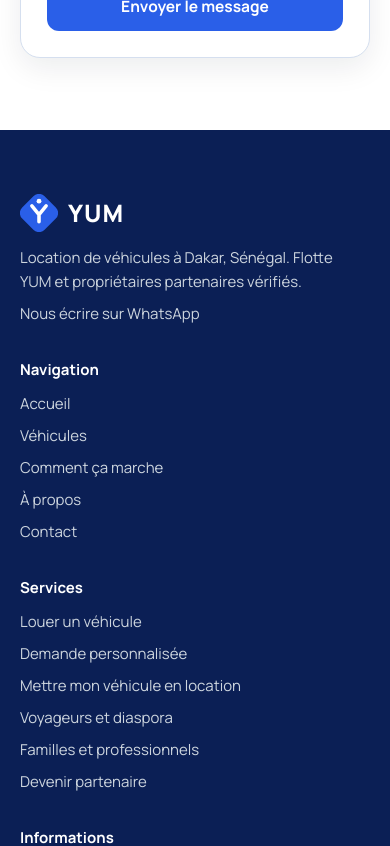
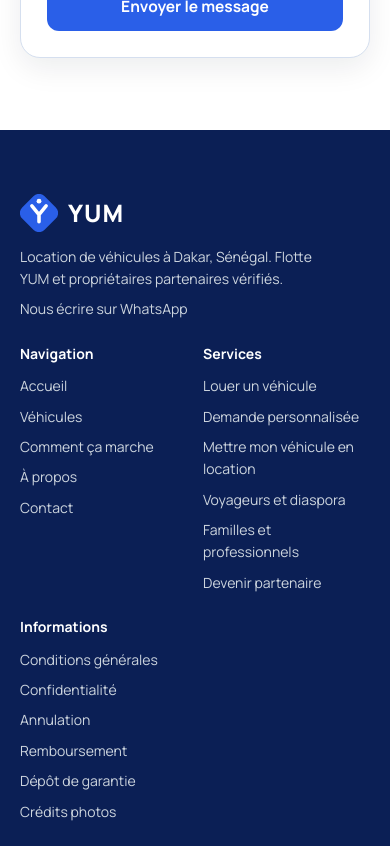
Before and after one commit to mameunivers28-cloud/yum, a Next.js app: page /contact in a window 390 px wide. Shown: the part 1120-1966 px from the top of the page. Built offline with nearby package versions, Linux system fonts and the light colour scheme; no server answers.

Commit message:
Refonte 6 : affichage mobile en colonnes comme sur ordinateur

```diff
--- a/app/Accueil.tsx
+++ b/app/Accueil.tsx
@@ -22,7 +22,7 @@ export default function Accueil({ cars }: { cars: Car[] }) {
   const [cat, setCat] = useState("");
   const [place, setPlace] = useState("Dakar");
   const [msg, setMsg] = useState("");
-  const featured = cars.slice(0, 3);
+  const featured = cars.slice(0, 4);
 
   function search(e: FormEvent<HTMLFormElement>) {
     e.preventDefault();
@@ -85,7 +85,7 @@ export default function Accueil({ cars }: { cars: Car[] }) {
           <button className="btn gold" type="submit">Rechercher</button>
         </form>
         <p className="msg" role="status">{msg}</p>
-        <div className="grid">
+        <div className="grid home-grid">
           {featured.length === 0 && <p>Aucun véhicule pour le moment. Faites une demande personnalisée.</p>}
           {featured.map((c) => <CarCard key={c.id} c={c} />)}
         </div>
--- a/app/globals.css
+++ b/app/globals.css
@@ -328,3 +328,55 @@ footer.site a{transition:color .2s,transform .2s}footer.site a:hover{transform:t
 .duo h3{font-size:22px;color:var(--head);font-weight:800}
 @media(min-width:900px){.why.svc{grid-template-columns:repeat(3,minmax(0,1fr))}}
 .linkbtn.danger{color:#b42318}.adm-sure{margin:8px 0;padding:10px 12px;border:1px solid #f1b5ae;background:#fff4f2;border-radius:10px;font-weight:600}
+
+/* ===== Mobile compact : garde la mise en page de l'ordinateur (colonnes côte à côte) ===== */
+@media(max-width:640px){
+  .intent{grid-template-columns:repeat(2,minmax(0,1fr));gap:10px;margin-top:24px;max-width:none}
+  .icard{padding:14px;gap:6px;border-radius:14px}
+  .icard h2{font-size:16.5px;line-height:1.2}
+  .icard p{font-size:13px;line-height:1.4;margin:0 0 10px}
+  .icard .btn{align-self:stretch;text-align:center;font-size:13px;padding:10px 8px;line-height:1.25}
+  .perso-strip{padding:12px 14px;gap:10px;margin-top:10px}
+  .perso-strip b{font-size:15px}.perso-strip span{font-size:13px}
+  .perso-strip .btn{font-size:13.5px;padding:10px 14px}
+  .hero-in{padding-top:56px;padding-bottom:44px}
+  .hero .lead{font-size:16px}
+  .geo{font-size:12.5px;margin-top:14px}
+  .hyb{grid-template-columns:repeat(3,minmax(0,1fr));gap:8px}
+  .hyb li{padding:10px}.hyb b{font-size:14px}.hyb p{font-size:12.5px;line-height:1.35}
+  .hyb.three{grid-template-columns:repeat(3,minmax(0,1fr))}
+  .grid{grid-template-columns:repeat(2,minmax(0,1fr));gap:12px}
+  .steps.six,.steps.q,.steps.mini{grid-template-columns:repeat(2,minmax(0,1fr));gap:10px}
+  .steps li{padding:12px}.steps li::before{width:30px;height:30px;margin-bottom:8px;font-size:14px}
+  .steps b{font-size:15px}.steps li{font-size:13px;line-height:1.4}
+  .why,.why.svc{grid-template-columns:repeat(2,minmax(0,1fr));gap:10px}
+  .why li{padding:14px}.why h3{font-size:15.5px}.why p{font-size:13px;line-height:1.4}
+  .choix{grid-template-columns:repeat(3,minmax(0,1fr));gap:8px}
+  .choix .own{padding:12px;border-radius:14px}.choix .own h3{font-size:14px;line-height:1.2}.choix .own p{font-size:12px;margin:6px 0 10px}
+  .choix .btn{align-self:stretch;text-align:center;font-size:12px;padding:9px 6px;line-height:1.2}
+  .two{grid-template-columns:repeat(2,minmax(0,1fr));gap:10px}
+  .own{padding:14px;border-radius:14px}.own h2{font-size:17px}.own p{font-size:13.5px;margin:6px 0 12px}
+  .own .btn{font-size:13px;padding:10px 10px;line-height:1.25;white-space:normal;text-align:center}
+  .tick{gap:7px;font-size:13px;margin-bottom:14px}
+  .fgrid4{grid-template-columns:repeat(2,minmax(0,1fr));gap:22px 16px}.fgrid4>div:first-child{grid-column:1/-1}
+  footer.site{font-size:14px}
+}
+@media(min-width:641px){.home-grid>.car:nth-child(4){display:none}}
+@media(max-width:640px){
+  .hyb b{font-size:13px;overflow-wrap:anywhere}.hyb li{padding:9px 8px}.hyb p{font-size:12px;overflow-wrap:anywhere;hyphens:auto}
+  .car .pic{height:104px}.car .pic svg{width:76px}
+  .car .body{padding:10px 12px 12px}
+  .car .brand{font-size:10.5px}.car h3{font-size:15.5px;line-height:1.2;margin:2px 0}
+  .meta{font-size:12px;gap:2px 8px;margin:2px 0 6px}.meta li+li::before{margin-right:8px}
+  .car .row{flex-direction:column;align-items:stretch;gap:8px}
+  .price{font-size:16px}.price small{font-size:11px}
+  .car .btn.sm{font-size:12.5px;padding:9px 6px;text-align:center}
+  .tag{font-size:11px;padding:4px 9px}
+}
+@media(max-width:640px){.hyb b{font-size:12.5px;overflow-wrap:normal;hyphens:none}.hyb li{padding:9px 6px}}
+@media(max-width:640px){
+  .dakar>.own:last-child:nth-child(odd){grid-column:1/-1}
+  .choix .btn{font-size:11px;padding:8px 2px;overflow-wrap:anywhere}
+  .steps+.notice,.steps.six+.notice{margin-top:12px}
+  .duo .cta-row{margin-top:14px}
+}
--- a/app/sections/Dakar.tsx
+++ b/app/sections/Dakar.tsx
@@ -6,7 +6,7 @@ export default function Dakar() {
       <p className="eyebrow dark">Louer à Dakar</p>
       <h2>Louer une voiture à Dakar avec YUM</h2>
       <p className="sub">Que ce soit pour un séjour, un déplacement professionnel ou le quotidien, voici comment choisir.</p>
-      <div className="two">
+      <div className="two dakar">
         <div className="own">
           <h3>Un SUV ou un 4x4</h3>
           <p>Pour plus d’espace ou de confort sur la route, consultez les SUV et 4x4 publiés. La catégorie, le nombre de places et la transmission sont indiqués sur chaque fiche.</p>
```
